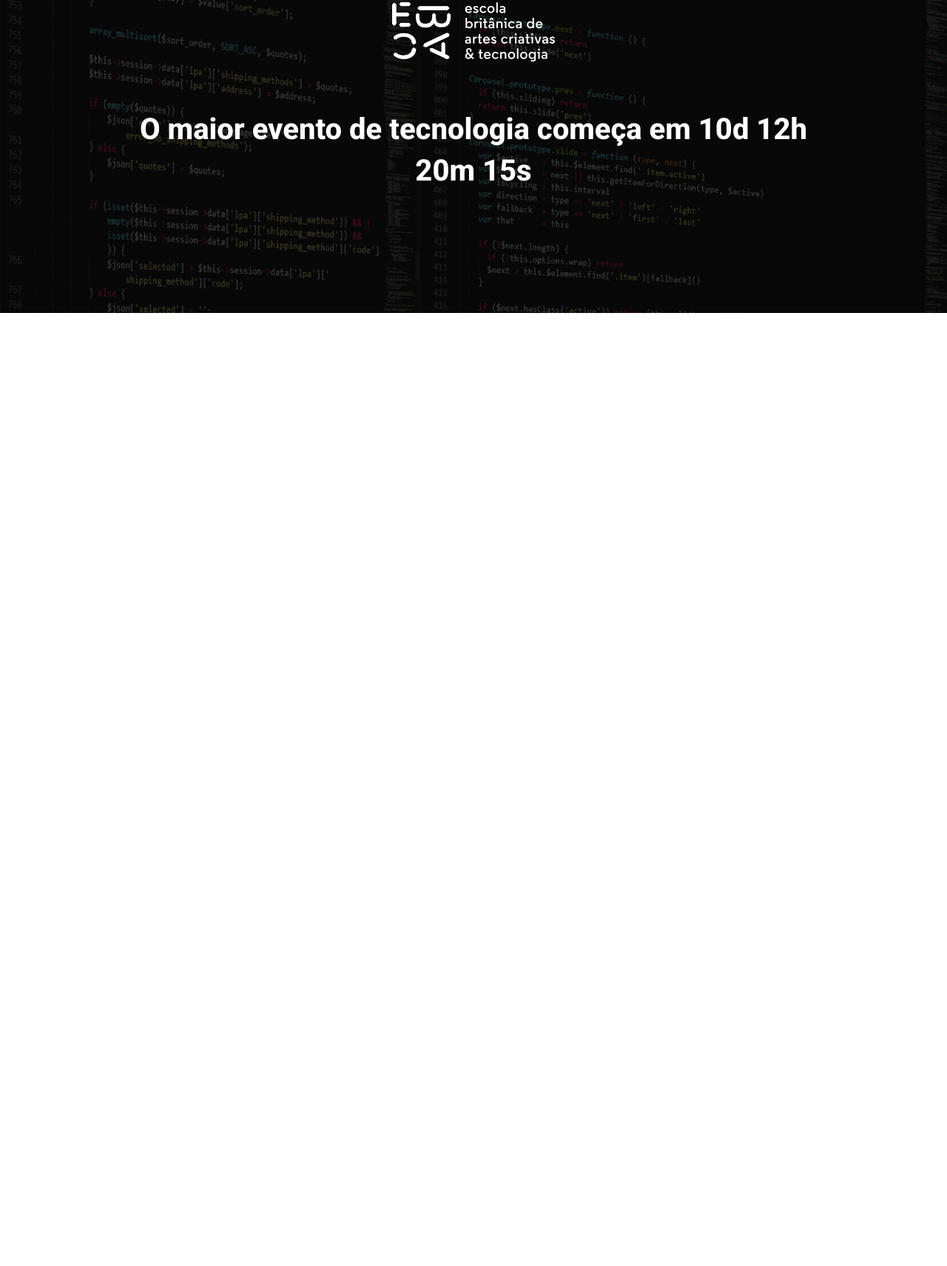
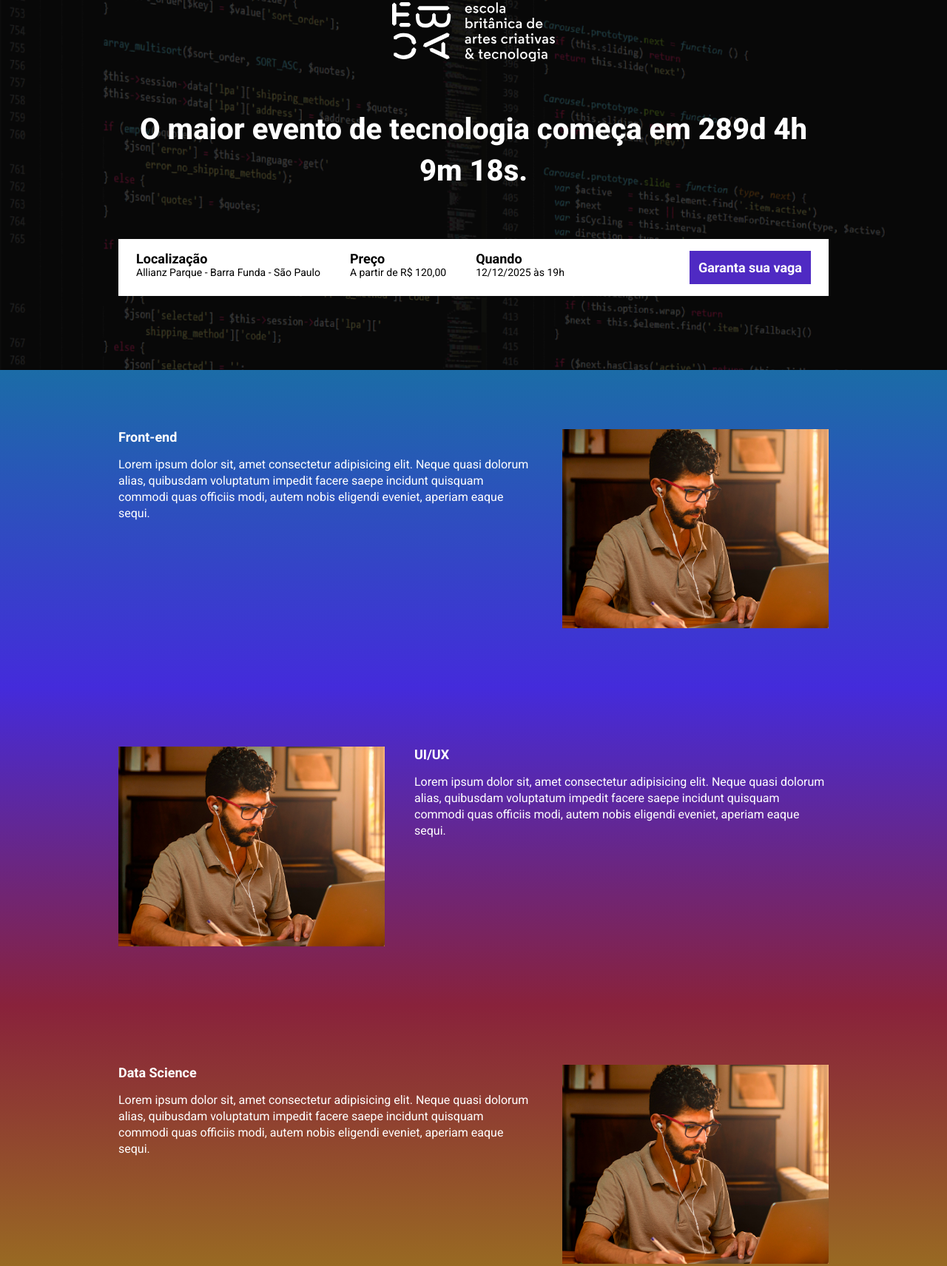
Before and after one commit to gmesmo/ebac-talks, a website built with Parcel: page src/index.html in a window 1280 px wide. Shown: the part 61-1772 px from the top of the page at 74% size. Before the commit the page ends 800 px from the top, so only its background shows below. Built offline with nearby package versions, Linux system fonts and the light colour scheme.

Commit message:
criando a contagem regressiva

```diff
--- a/src/index.html
+++ b/src/index.html
@@ -13,17 +13,97 @@
     />
 
     <link rel="stylesheet" href="./styles/main.scss" />
+
+    <link rel="stylesheet" href="https://unpkg.com/aos@next/dist/aos.css" />
   </head>
   <body>
     <header class="hero">
       <div class="container">
         <img class="hero__logo" src="./images/ebac_logo.svg" alt="EBAC" />
         <p class="hero__text">
-          O maior evento de tecnologia começa em 10d 12h 20m 15s
+          O maior evento de tecnologia começa em <span id="contador"></span>
         </p>
+        <div class="infos-bar">
+          <ul class="infos-bar__infos">
+            <li class="infos-bar__infos__item">
+              <b>Localização</b>
+              Allianz Parque - Barra Funda - São Paulo
+            </li>
+            <li class="infos-bar__infos__item">
+              <b>Preço</b>
+              A partir de R$ 120,00
+            </li>
+            <li class="infos-bar__infos__item">
+              <b>Quando</b>
+              12/12/2025 às 19h
+            </li>
+          </ul>
+          <a class="button button--primary" href="#"> Garanta sua vaga </a>
+        </div>
       </div>
     </header>
 
-    <script src="./scripts/main.js"></script>
+    <section class="event event--frontend">
+      <div class="container" data-aos="fade-right">
+        <div class="event__details">
+          <h2 class="event__details__title">Front-end</h2>
+          <p class="event__details__description">
+            Lorem ipsum dolor sit, amet consectetur adipisicing elit. Neque
+            quasi dolorum alias, quibusdam voluptatum impedit facere saepe
+            incidunt quisquam commodi quas officiis modi, autem nobis eligendi
+            eveniet, aperiam eaque sequi.
+          </p>
+        </div>
+        <img class="event__image" src="./images/frontend.png" alt="Front-end" />
+      </div>
+    </section>
+
+    <section class="event event--ui-ux event--image-left">
+      <div class="container" data-aos="fade-left">
+        <div class="event__details">
+          <h2 class="event__details__title">UI/UX</h2>
+          <p class="event__details__description">
+            Lorem ipsum dolor sit, amet consectetur adipisicing elit. Neque
+            quasi dolorum alias, quibusdam voluptatum impedit facere saepe
+            incidunt quisquam commodi quas officiis modi, autem nobis eligendi
+            eveniet, aperiam eaque sequi.
+          </p>
+        </div>
+        <img class="event__image" src="./images/frontend.png" alt="Front-end" />
+      </div>
+    </section>
+
+    <section class="event event--data-science">
+      <div class="container" data-aos="fade-right">
+        <div class="event__details">
+          <h2 class="event__details__title">Data Science</h2>
+          <p class="event__details__description">
+            Lorem ipsum dolor sit, amet consectetur adipisicing elit. Neque
+            quasi dolorum alias, quibusdam voluptatum impedit facere saepe
+            incidunt quisquam commodi quas officiis modi, autem nobis eligendi
+            eveniet, aperiam eaque sequi.
+          </p>
+        </div>
+        <img class="event__image" src="./images/frontend.png" alt="Front-end" />
+      </div>
+    </section>
+
+    <section class="event event--backend event--image-left">
+      <div class="container" data-aos="fade-left">
+        <div class="event__details">
+          <h2 class="event__details__title">Back-end</h2>
+          <p class="event__details__description">
+            Lorem ipsum dolor sit, amet consectetur adipisicing elit. Neque
+            quasi dolorum alias, quibusdam voluptatum impedit facere saepe
+            incidunt quisquam commodi quas officiis modi, autem nobis eligendi
+            eveniet, aperiam eaque sequi.
+          </p>
+        </div>
+        <img class="event__image" src="./images/frontend.png" alt="Front-end" />
+      </div>
+    </section>
+
+    <script src="https://unpkg.com/aos@next/dist/aos.js"></script>
+    <script src="scripts/main.js" defer></script>
   </body>
 </html>
--- a/src/scripts/main.js
+++ b/src/scripts/main.js
@@ -1 +1,34 @@
-console.log("Hello World!");
+AOS.init();
+
+const dataDoEvento = new Date("Dec 12, 2025 19:00:00");
+const timestampDoEvento = dataDoEvento.getTime();
+
+const contaAsHoras = setInterval(function () {
+  const agora = new Date();
+  const timestampAtual = agora.getTime();
+  const diferenca = timestampDoEvento - timestampAtual;
+
+  const diaEmMs = 1000 * 60 * 60 * 24;
+  const horaEmMs = 1000 * 60 * 60;
+  const minutoEmMs = 1000 * 60;
+  const segundoEmMs = 1000;
+
+  const dias = Math.floor(diferenca / diaEmMs);
+  const horas = Math.floor((diferenca % diaEmMs) / horaEmMs);
+  const minutos = Math.floor((diferenca % horaEmMs) / minutoEmMs);
+  const segundos = Math.floor((diferenca % minutoEmMs) / segundoEmMs);
+
+  //   document.getElementById("dias").innerText = dias;
+  //   document.getElementById("horas").innerText = horas;
+  //   document.getElementById("minutos").innerText = minutos;
+  //   document.getElementById("segundos").innerText = segundos;
+
+  document.getElementById(
+    "contador"
+  ).innerHTML = `${dias}d ${horas}h ${minutos}m ${segundos}s.`;
+
+  if (diferenca <= 0) {
+    clearInterval(contaAsHoras);
+    document.getElementById("contador").innerHTML = "Evento expirado!";
+  }
+}, 1000);
--- /dev/null
+++ b/src/styles/_event.scss
@@ -0,0 +1,63 @@
+@use "variables";
+
+.event {
+  padding: 80px 0;
+
+  &--frontend {
+    background-image: linear-gradient(variables.$blue1, variables.$blue2);
+  }
+
+  &--ui-ux {
+    background-image: linear-gradient(variables.$blue2, variables.$pink);
+  }
+
+  &--data-science {
+    background-image: linear-gradient(variables.$pink, variables.$yellow);
+  }
+
+  &--backend {
+    background-image: linear-gradient(variables.$yellow, variables.$pink);
+  }
+
+  &--image-left {
+    .container {
+      flex-direction: row-reverse;
+    }
+  }
+
+  .container {
+    display: flex;
+    gap: 40px;
+  }
+
+  &__image {
+    width: 360px;
+  }
+
+  &__details {
+    &__title {
+      font-size: 18px;
+      font-weight: bold;
+      margin-bottom: 16px;
+    }
+
+    &__description {
+      line-height: 22px;
+    }
+  }
+
+  @media (max-width: 640px) {
+    .container {
+      display: block;
+    }
+
+    &__image {
+      width: 100%;
+    }
+
+    &__details {
+      margin-right: 0;
+      margin-bottom: 16px;
+    }
+  }
+}
--- a/src/styles/_hero.scss
+++ b/src/styles/_hero.scss
@@ -1,3 +1,5 @@
+@use "variables";
+
 .hero {
   padding: 64px 0 100px 0;
   background-image: url("../images/fundo.png");
@@ -11,7 +13,7 @@
     left: 0;
     width: 100%;
     height: 100%;
-    background-color: rgba(0, 0, 0, 0.7);
+    background-color: rgba(variables.$secondaryTextColor, 0.7);
     content: "";
   }
 
--- /dev/null
+++ b/src/styles/_variables.scss
@@ -0,0 +1,8 @@
+$textColor: #fff;
+$secondaryTextColor: #000;
+
+$blue1: #1b6ca7;
+$blue2: #442bdb;
+$pink: #89223b;
+$yellow: #9c791d;
+$purple: #4f2ac3;
--- /dev/null
+++ b/src/styles/components/_buttons.scss
@@ -0,0 +1,25 @@
+@use "../variables";
+
+.button {
+  padding: 12px;
+  font-size: 18px;
+  font-weight: bold;
+  text-decoration: none;
+  text-align: center;
+  white-space: nowrap;
+
+  &--primary {
+    background-color: variables.$purple;
+    color: variables.$textColor;
+  }
+
+  @media (max-width: 640px) {
+    display: block;
+    width: 100%;
+  }
+
+  @media (max-width: 1024px) {
+    display: flex;
+    align-items: center;
+  }
+}
--- /dev/null
+++ b/src/styles/components/_infos-bar.scss
@@ -0,0 +1,42 @@
+@use "../variables";
+
+.infos-bar {
+  display: flex;
+  justify-content: space-between;
+  padding: 16px 24px;
+  background-color: variables.$textColor;
+
+  &__infos {
+    display: flex;
+    gap: 40px;
+
+    &__item {
+      font-size: 14px;
+      color: variables.$secondaryTextColor;
+
+      b {
+        color: variables.$secondaryTextColor;
+        font-size: 18px;
+        display: block;
+      }
+    }
+  }
+
+  @media (max-width: 640px) {
+    display: block;
+
+    &__infos {
+      display: block;
+
+      &__item {
+        margin-bottom: 24px;
+      }
+    }
+  }
+
+  @media (max-width: 1024px) {
+    &__infos {
+      gap: 16px;
+    }
+  }
+}
--- a/src/styles/main.scss
+++ b/src/styles/main.scss
@@ -1,11 +1,17 @@
 @use "hero";
+@use "./components/infos-bar";
+@use "./components/buttons";
+@use "event";
+
+@use "variables";
 
 * {
   margin: 0;
   padding: 0;
   box-sizing: border-box;
   font-family: "Roboto", sans-serif;
-  color: #fff;
+  color: variables.$textColor;
+  list-style: none;
 }
 
 .container {
```
Also changed, not shown: package.json (+5 -2 lines), 1 other file.
